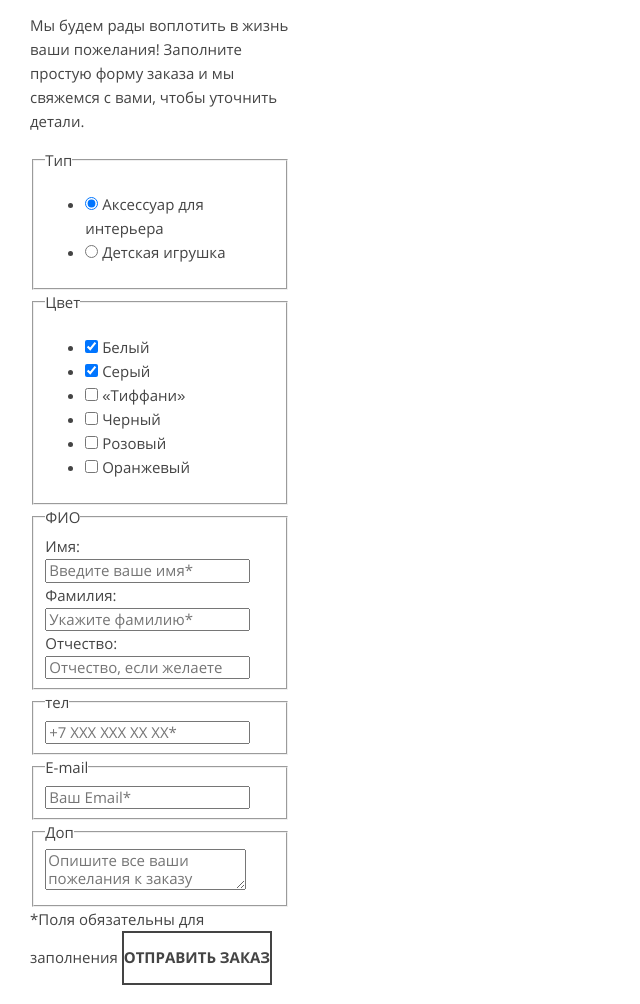
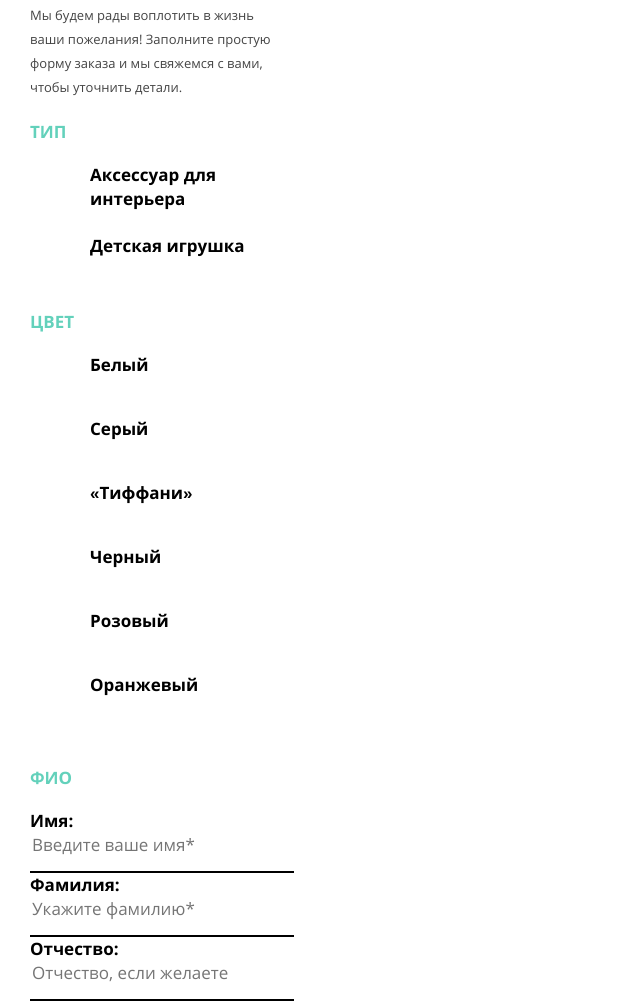
Before and after one commit to MariaEvdokimova/867641-mishka-16, a website: page source/form.html in a window 1280 px wide. Shown: the part 334-1338 px from the top of the page, without its empty margins (0-640 px from the left). Drawn offline with nearby package versions, Linux system fonts and the light colour scheme; files that its build step writes are made by us from their sources.

Commit message:
Добавлены параметры текста, фоновые цвета и отступы для остальных блоков

```diff
--- a/source/form.html
+++ b/source/form.html
@@ -39,102 +39,100 @@
 
   <main class="page-main">
     <h1 class="page-main__title">Вязание на заказ</h1>
-    <div class="page-main__description container">
-      <p>Мы будем рады воплотить в жизнь ваши пожелания! Заполните простую форму заказа и мы свяжемся с вами, чтобы уточнить детали.</p>
-    </div>
+    <p class="page-main__description container">Мы будем рады воплотить в жизнь ваши пожелания! Заполните простую форму заказа и мы свяжемся с вами, чтобы уточнить детали.</p>
     <form class="form form--order container" action="https://echo.htmlacademy.ru" method="post">
       <div class="form__wrapper">
-        <fieldset class="form__type type">
-          <legend>Тип</legend>
-          <ul class="type__list">
-            <li class="type__item">
-              <input class="type__item-input" type="radio" id="type-accessory" name="type" checked>
-              <label for="type-accessory">Аксессуар для интерьера</label>
+        <fieldset class="form__item">
+          <legend class="form__legend">Тип</legend>
+          <ul class="form__type-list">
+            <li class="form__type-item">
+              <input class="visually-hidden" type="radio" id="form-accessory" name="type" checked>
+              <label class="form__label form__label--radio" for="form-accessory">Аксессуар для интерьера</label>
             </li>
-            <li class="type__item">
-              <input class="type__item-input" type="radio" id="type-toy" name="type">
-              <label for="type-toy">Детская игрушка</label>
+            <li class="form__type-item">
+              <input class="visually-hidden" type="radio" id="form-toy" name="type">
+              <label class="form__label form__label--radio" for="form-toy">Детская игрушка</label>
             </li>
           </ul>
         </fieldset>
-        <fieldset class="form__color color">
-          <legend>Цвет</legend>
-          <ul class="color__list">
-            <li class="color__item">
-              <label class="color__checkbox checkbox">
-                <input class="checkbox__input" type="checkbox" name="color-white" checked>
-                <span class="checkbox__text">Белый</span>
+        <fieldset class="form__item">
+          <legend class="form__legend">Цвет</legend>
+          <ul class="form__color-list">
+            <li class="form__color-item">
+              <label class="form__label form__color-checkbox">
+                <input class="visually-hidden" type="checkbox" name="color-white" checked>
+                Белый
               </label>
             </li>
-            <li class="color__item">
-              <label class="color__checkbox checkbox">
-                <input class="checkbox__input" type="checkbox" name="color-grey" checked>
-                <span class="checkbox__text">Серый</span>
+            <li class="form__color-item">
+              <label class="form__label form__color-checkbox">
+                <input class="visually-hidden" type="checkbox" name="color-grey" checked>
+                Серый
               </label>
             </li>
-            <li class="color__item">
-              <label class="color__checkbox checkbox">
-                <input class="checkbox__input" type="checkbox" name="color-tiffany">
-                <span class="checkbox__text">«Тиффани»</span>
+            <li class="form__color-item">
+              <label class="form__label form__color-checkbox">
+                <input class="visually-hidden" type="checkbox" name="color-tiffany">
+                «Тиффани»
               </label>
             </li>
-            <li class="color__item">
-              <label class="color__checkbox checkbox">
-                <input class="checkbox__input" type="checkbox" name="color-black">
-                <span class="checkbox__text">Черный</span>
+            <li class="form__color-item">
+              <label class="form__label form__color-checkbox">
+                <input class="visually-hidden" type="checkbox" name="color-black">
+                Черный
               </label>
             </li>
-            <li class="color__item">
-              <label class="color__checkbox checkbox">
-                <input class="checkbox__input" type="checkbox" name="color-pink">
-                <span class="checkbox__text">Розовый</span>
+            <li class="form__color-item">
+              <label class="form__label form__color-checkbox">
+                <input class="visually-hidden" type="checkbox" name="color-pink">
+                Розовый
               </label>
             </li>
-            <li class="color__item">
-              <label class="color__checkbox checkbox">
-                <input class="checkbox__input" type="checkbox" name="color-orange">
-                <span class="checkbox__text">Оранжевый</span>
+            <li class="form__color-item">
+              <label class="form__label form__color-checkbox">
+                <input class="visually-hidden" type="checkbox" name="color-orange">
+                Оранжевый
               </label>
             </li>
           </ul>
         </fieldset>
-        <fieldset class="form__name contact-name">
-          <legend>ФИО</legend>
-          <div class="contact-name__item user-name">
-            <label for="user-name">Имя:</label>
-            <input id="user-name" type="text" name="user-name" placeholder="Введите ваше имя*" required>
+        <fieldset class="form__item">
+          <legend class="form__legend">ФИО</legend>
+          <div class="form__name-item">
+            <label class="form__label" for="user-name">Имя:</label>
+            <input class="form__input" id="user-name" type="text" name="user-name" placeholder="Введите ваше имя*" required>
           </div>
-          <div class="contact-name__item user-name">
-            <label for="user-second-name">Фамилия:</label>
-            <input id="user-second-name" type="text" name="user-second-name" placeholder="Укажите фамилию*" required>
+          <div class="form__name-item">
+            <label class="form__label" for="user-second-name">Фамилия:</label>
+            <input class="form__input" id="user-second-name" type="text" name="user-second-name" placeholder="Укажите фамилию*" required>
           </div>
-          <div class="contact-name__item user-name">
-            <label for="user-middle-name">Отчество:</label>
-            <input id="user-middle-name" type="text" name="user-middle-name" placeholder="Отчество, если желаете">
+          <div class="form__name-item">
+            <label class="form__label" for="user-middle-name">Отчество:</label>
+            <input class="form__input" id="user-middle-name" type="text" name="user-middle-name" placeholder="Отчество, если желаете">
           </div>
         </fieldset>
-        <fieldset class="form__phone-number phone-number">
-          <legend>тел</legend>
-          <div class="phone-number__item">
+        <fieldset class="form__item">
+          <legend class="form__legend">тел</legend>
+          <div class="form__phone-item">
             <label class="visually-hidden" for="phone-number">Номер телефона</label>
-            <input class="phone-number__text phone-number__text--phone" id="phone-number" type="text" name="phone-number" placeholder="+7 ХХХ ХХХ ХХ ХХ*" required>
+            <input class="form__input form__input--phone" id="phone-number" type="text" name="phone-number" placeholder="+7 ХХХ ХХХ ХХ ХХ*" required>
           </div>
         </fieldset>
-        <fieldset class="form__email email">
-          <legend>E-mail</legend>
-          <div class="email__item">
+        <fieldset class="form__item">
+          <legend class="form__legend">E-mail</legend>
+          <div class="form__email-item">
             <label class="visually-hidden" for="email">Адрес электронной почты</label>
-            <input class="email__text email__text--envelope" id="email" type="text" name="email" placeholder="Ваш Email*" required>
+            <input class="form__input form__input--email" id="email" type="text" name="email" placeholder="Ваш Email*" required>
           </div>
         </fieldset>
-        <fieldset class="form__text additional">
-          <legend>Доп</legend>
-          <div class="additional__item">
+        <fieldset class="form__item">
+          <legend class="form__legend">Доп</legend>
+          <div class="form__text-item">
             <label class="visually-hidden" for="additional">Пожелания к заказу</label>
-          <textarea id="additional" name="message" placeholder="Опишите все ваши пожелания к заказу"></textarea>
+          <textarea class="form__text" id="additional" rows="6" name="message" placeholder="Опишите все ваши пожелания к заказу"></textarea>
           </div>
         </fieldset>
-        <span class="form__comment">*Поля обязательны для заполнения</span>
+        <p class="form__comment">*Поля обязательны для заполнения</p>
         <button  class="form__button button" type="submit">Отправить заказ</button>
       </div>
     </form>
@@ -142,7 +140,7 @@
 
   <footer class="page-footer container">
     <div class="page-footer__wrapper">
-      <div class="page-footer__social social">
+      <div class="social">
         <span class="visually-hidden">Мы в соцсетях:</span>
         <ul class="social__list">
           <li class="social__item">
@@ -183,7 +181,7 @@
           </li>
         </ul>
       </div>
-      <div class="page-footer__copyright copyright">
+      <div class="copyright">
         <a class="copyright__link" href="https://htmlacademy.ru/intensive/adaptive">
           <span class="copyright__text">Разработано</span>
           <svg width="27" height="34" xmlns="http://www.w3.org/2000/svg" viewBox="0 0 60 60">
--- a/source/sass/abstracts/mixins.scss
+++ b/source/sass/abstracts/mixins.scss
@@ -16,9 +16,4 @@
   margin: 0;
   padding: 0;
   list-style: none;
-
-  & li {
-    margin: 0;
-    padding: 0;
-  }
 }
--- /dev/null
+++ b/source/sass/blocks/form.scss
@@ -0,0 +1,62 @@
+.form__item {
+  @include reset-margin-padding;
+  border: none;
+  margin-bottom: 33px;
+}
+
+.form__legend {
+  @include bold-text(17px, 16px);
+  text-align: left;
+  text-transform: uppercase;
+  color: $seafoam-blue;
+  margin-bottom: 23px;
+}
+
+.form__type-list {
+  @include reset-list;
+}
+
+.form__type-item {
+  margin-bottom: 23px;
+  padding-left: 60px;
+}
+
+.form__label {
+  @include bold-text(17px, 18px);
+  text-align: left;
+  color: $color-black;
+}
+
+.form__color-list {
+  @include reset-list;
+}
+
+.form__color-item {
+  margin-bottom: 40px;
+  padding-left: 60px;
+}
+
+.form__input {
+  font-size: 17px;
+  line-height: 18px;
+  color: rgba(68, 68, 68, 0.3);
+  border: none;
+  border-bottom: 2px solid $color-black;
+  width: 260px;
+  padding-bottom: 17px;
+}
+
+.form__text {
+  font-size: 17px;
+  line-height: 18px;
+  color: rgba(68, 68, 68, 0.3);
+  border: 2px solid $color-black;
+  width: 226px;
+  padding: 17px;
+}
+
+.form__comment {
+  @include reset-margin-padding;
+  margin-top: -25px;
+  margin-bottom: 25px;
+}
--- a/source/sass/blocks/page-main.scss
+++ b/source/sass/blocks/page-main.scss
@@ -8,5 +8,11 @@
   text-align: center;
   background-color: $light-grey;
   padding: 75px 0;
-  margin-bottom: 30px;
+  margin-bottom: 20px;
 }
+
+.page-main__description {
+  font-size: 13px;
+  text-align: left;
+  margin-bottom: 25px;
+}
--- a/source/sass/style.scss
+++ b/source/sass/style.scss
@@ -10,7 +10,11 @@
 @import "blocks/catalog-list";
 @import "blocks/week-product";
 @import "blocks/about-us";
+@import "blocks/reviews";
+@import "blocks/contacts";
 @import "blocks/product";
+@import "blocks/products-process";
+@import "blocks/form";
 @import "layout/page-header";
 @import "layout/main-nav";
 @import "layout/site-list";
```
Also changed, not shown: source/catalog.html (+4 -4 lines), source/index.html (+7 -3 lines), source/sass/blocks/contacts.scss (added, +11 -0 lines), source/sass/blocks/products-process.scss (added, +20 -0 lines), source/sass/blocks/reviews.scss (added, +39 -0 lines), source/sass/abstracts/variables.scss (line endings or trailing spaces), 1 other file.
